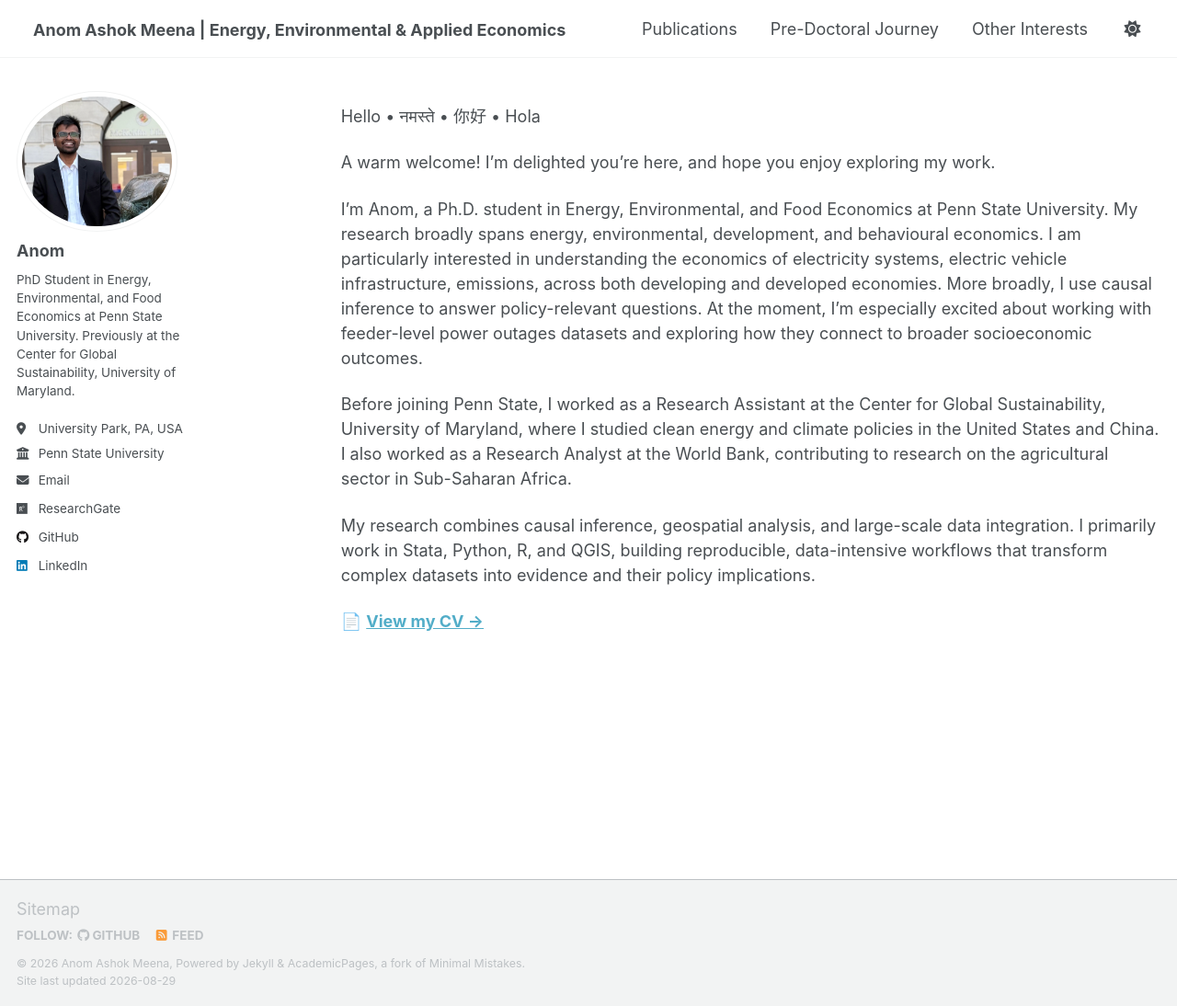
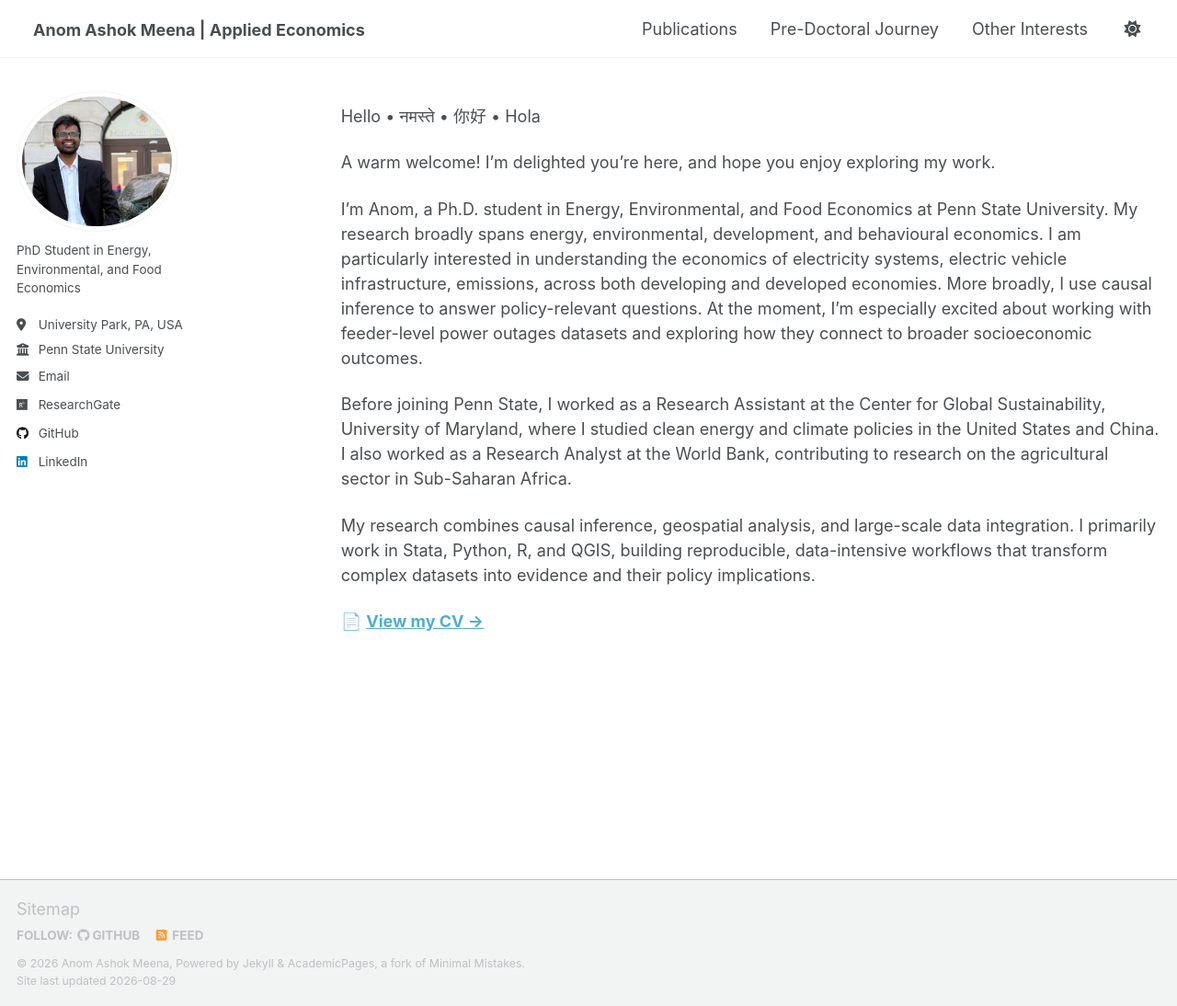
Before and after one commit to anomdule/anomdule.github.io, a Jekyll site: the page built from _pages/about.md, in a window 1280 px wide and 1094 px high. Shown: the whole window at 92% size. Built offline with Jekyll 4.4.1, drawn with Linux system fonts in a browser that asks for light colours; a script that is not in the unit is left out.

Commit message:
Update _config.yml

```diff
--- a/_config.yml
+++ b/_config.yml
@@ -9,10 +9,10 @@
 # Basic Site Settings
 locale                   : "en-US"
 site_theme               : "default" # Currently available options are "default", "air"
-title                    : "Anom Ashok Meena | Energy, Environmental & Applied Economics"
+title                    : "Anom Ashok Meena | Applied Economics"
 title_separator          : "-"
 name                     : &name "Anom Ashok Meena"
-description              : &description "Anom is a PhD student in Energy, Environmental, and Food Economics at Penn State University. His research focuses on energy economics, environmental economics, development economics, applied microeconomics, and causal inference. Previously, he worked as a Research Assistant at the Center for Global Sustainability at the University of Maryland."
+description              : &description "Anom Ashok Meena (also publishing as Anom Ashok Dule) is a PhD student in Energy, Environmental, and Food Economics at Penn State University. His research spans energy, environmental, development, and applied microeconomics. Previously, he worked at the Center for Global Sustainability at the University of Maryland."
 url                      : "https://anomdule.github.io" # The base hostname & protocol for your site e.g. "https://[your GitHub username].github.io",
                                                            # or if you already have some other page hosted on Github then use "https://[your GitHub username].github.io/[Your Repo Name]"
 baseurl                  : "" # the subpath of your site, e.g. "/blog"
@@ -24,9 +24,9 @@ repository               : "anomdule/anomdule.github.io"
 author:
   # Biographic information
   avatar           : "anom_dp_2.png"
-  name             : "Anom"
+  name             : ""
   pronouns         : #"he/ his"
-  bio              : "PhD Student in Energy, Environmental, and Food Economics at Penn State University. Previously at the Center for Global Sustainability, University of Maryland."
+  bio              : "PhD Student in Energy, Environmental, and Food Economics"
   location         : "University Park, PA, USA"
   employer         : >
                      Penn State University
```
